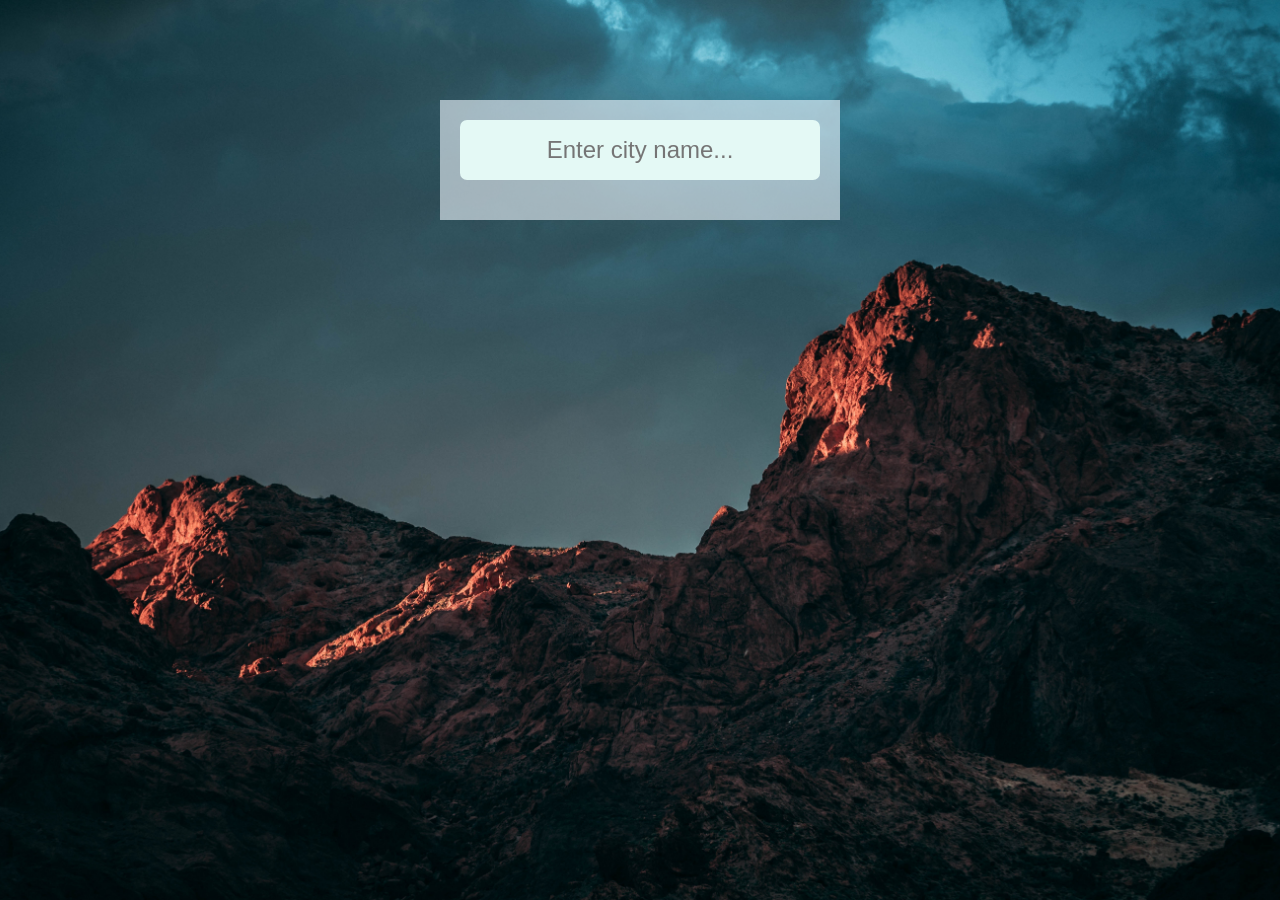
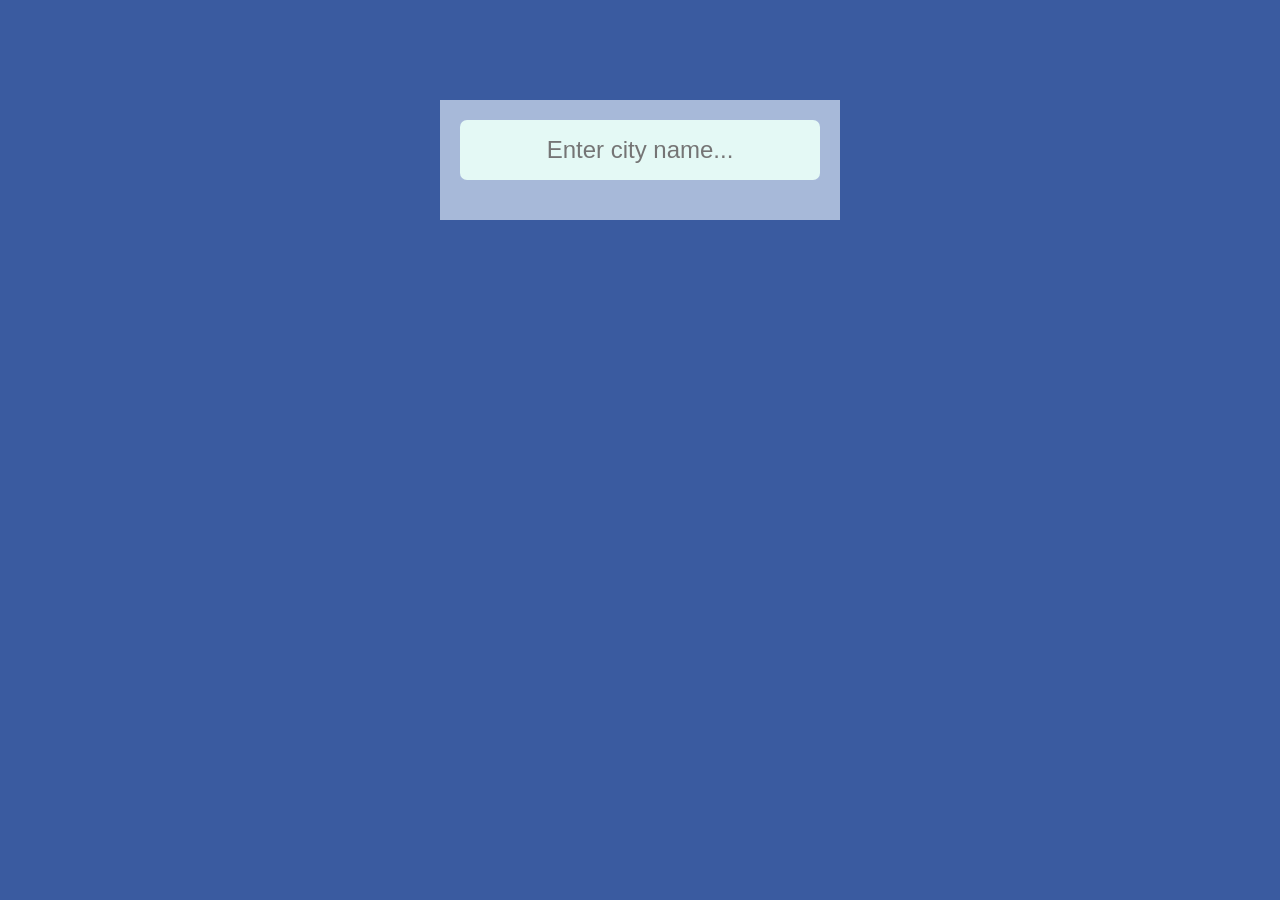
Before and after one commit to Ajay4486/Weather-App, a plain HTML site: page index.html in a window 1280 px wide. Drawn offline with Linux system fonts and the light colour scheme.

Commit message:
update css

```diff
--- a/styles.css
+++ b/styles.css
@@ -5,7 +5,7 @@
 }
 
 body {
-    background-image: url('/images/bg3.jpg');
+    background-color: #3A5BA0;
     height: 100vh;
     overflow: hidden;
     background-repeat: no-repeat;
```
